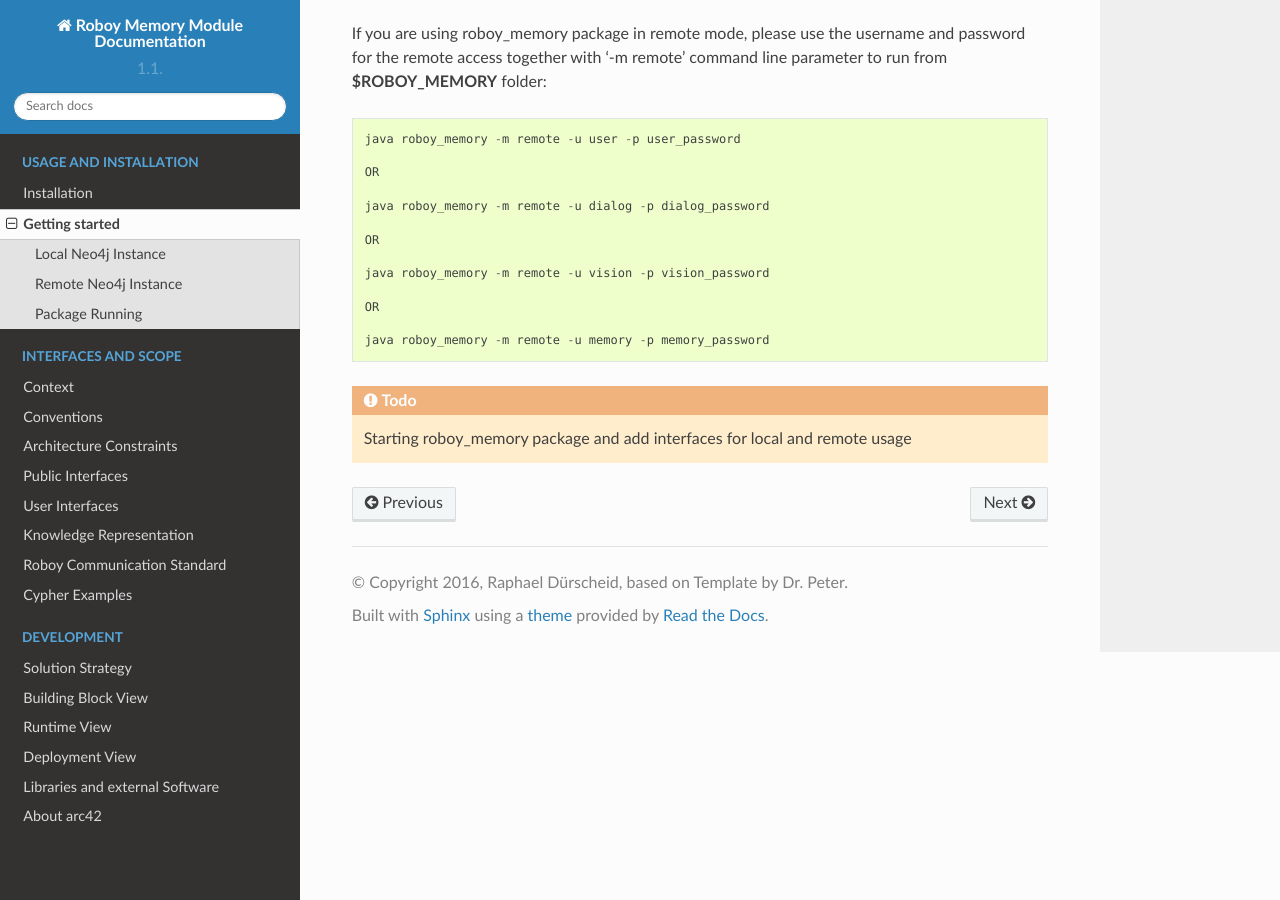
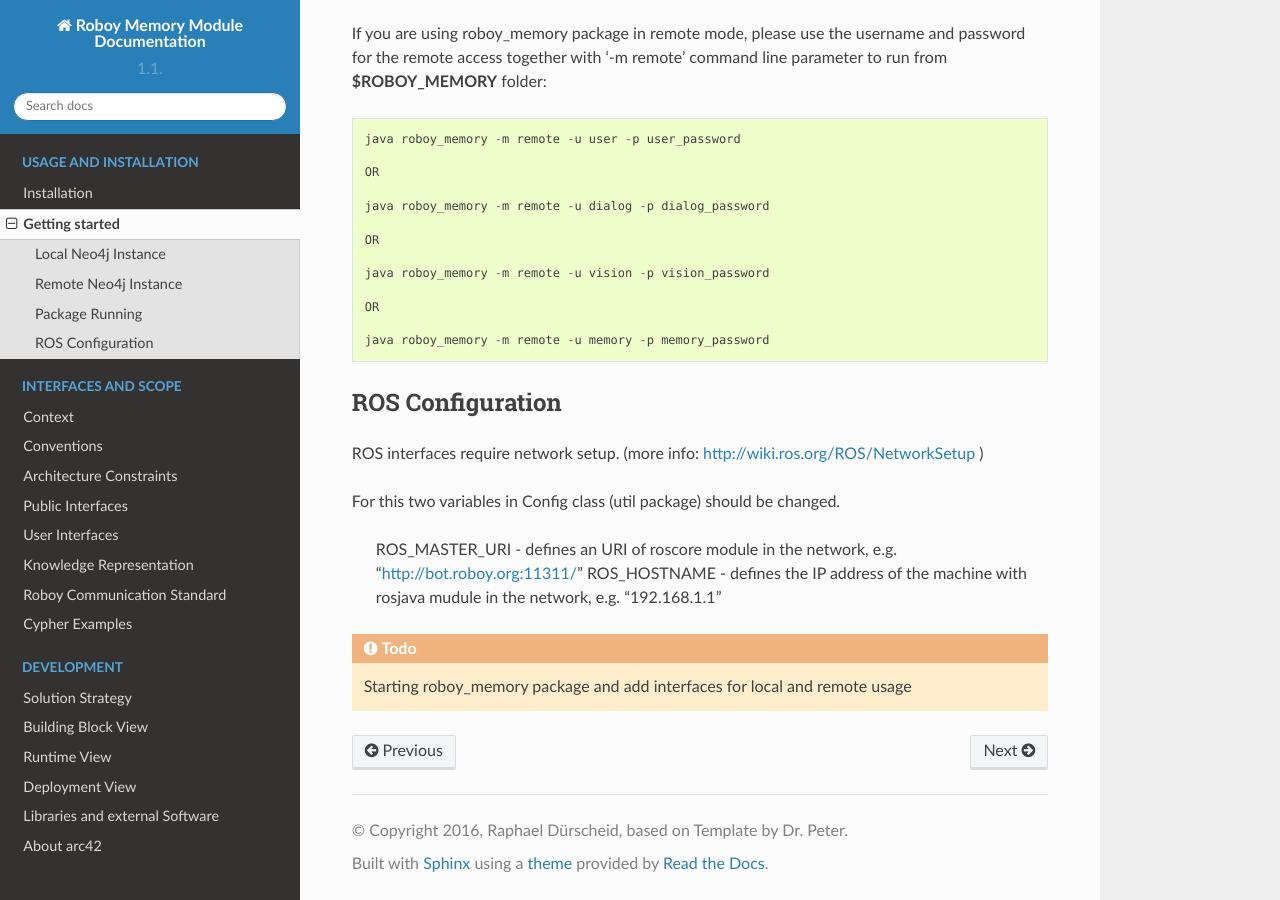
Before and after one commit to Roboy/memory, a Sphinx documentation site: the page built from docs/Usage/1_getting_started.rst, in a window 1280 px wide and 900 px high, scrolled down 1336 px. Built offline with Sphinx 7.4.7 and the Read the Docs theme 2.0.0, drawn with Linux system fonts in a browser that asks for light colours.

Commit message:
change docs

```diff
--- a/docs/ScopeContext/3_public_interfaces.rst
+++ b/docs/ScopeContext/3_public_interfaces.rst
@@ -10,14 +10,14 @@ Interfaces to other modules will be realized using ROS (rosjava). Currently 2 in
 	# argument: String payload
 	# returns: Bool success
 
-	rosservice call /write_qr
+	rosservice call /roboy/cognition/memory/data/write
 
 - **read service:** Service called to perform a query reading data from Neo4j database.::
 
 	# argument: String payload
 	# returns: String data
 
-	rosservice call /read_qr
+	rosservice call /roboy/cognition/memory/data/read
 
 The payload has to be defined according to :ref:`roboy-protocol`.
 Currently these interfaces are under development.
--- a/docs/Usage/1_getting_started.rst
+++ b/docs/Usage/1_getting_started.rst
@@ -69,5 +69,18 @@ If you are using roboy_memory package in remote mode, please use the username an
 
 	java roboy_memory -m remote -u memory -p memory_password
 
+
+ROS Configuration
+---------------------------------------------------
+
+ROS interfaces require network setup. (more info: http://wiki.ros.org/ROS/NetworkSetup )
+
+For this two variables in Config class (util package) should be changed.
+
+    ROS_MASTER_URI - defines an URI of roscore module in the network, e.g. "http://bot.roboy.org:11311/"
+    ROS_HOSTNAME - defines the IP address of the machine with rosjava mudule in the network, e.g. "192.168.1.1"
+
+
+
 .. todo::
   Starting roboy_memory package and add interfaces for local and remote usage
```
